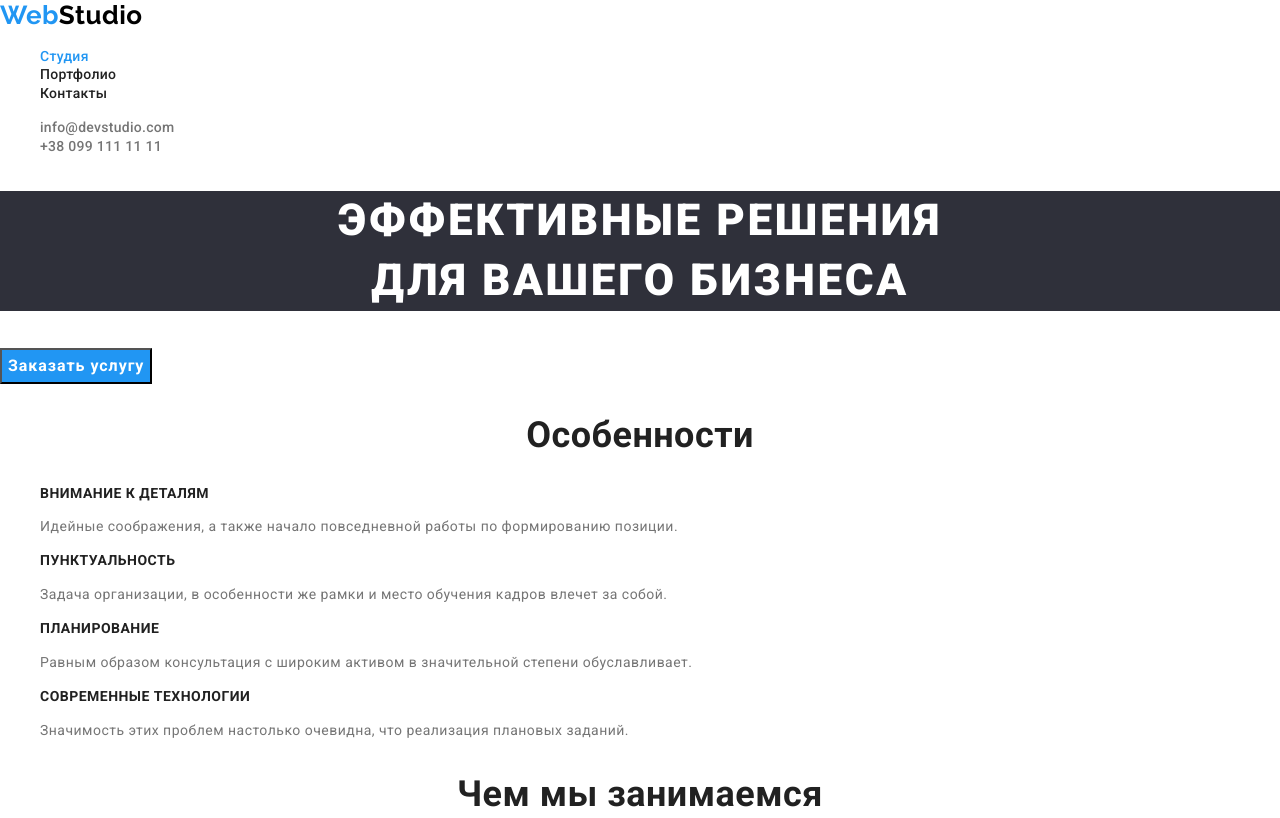
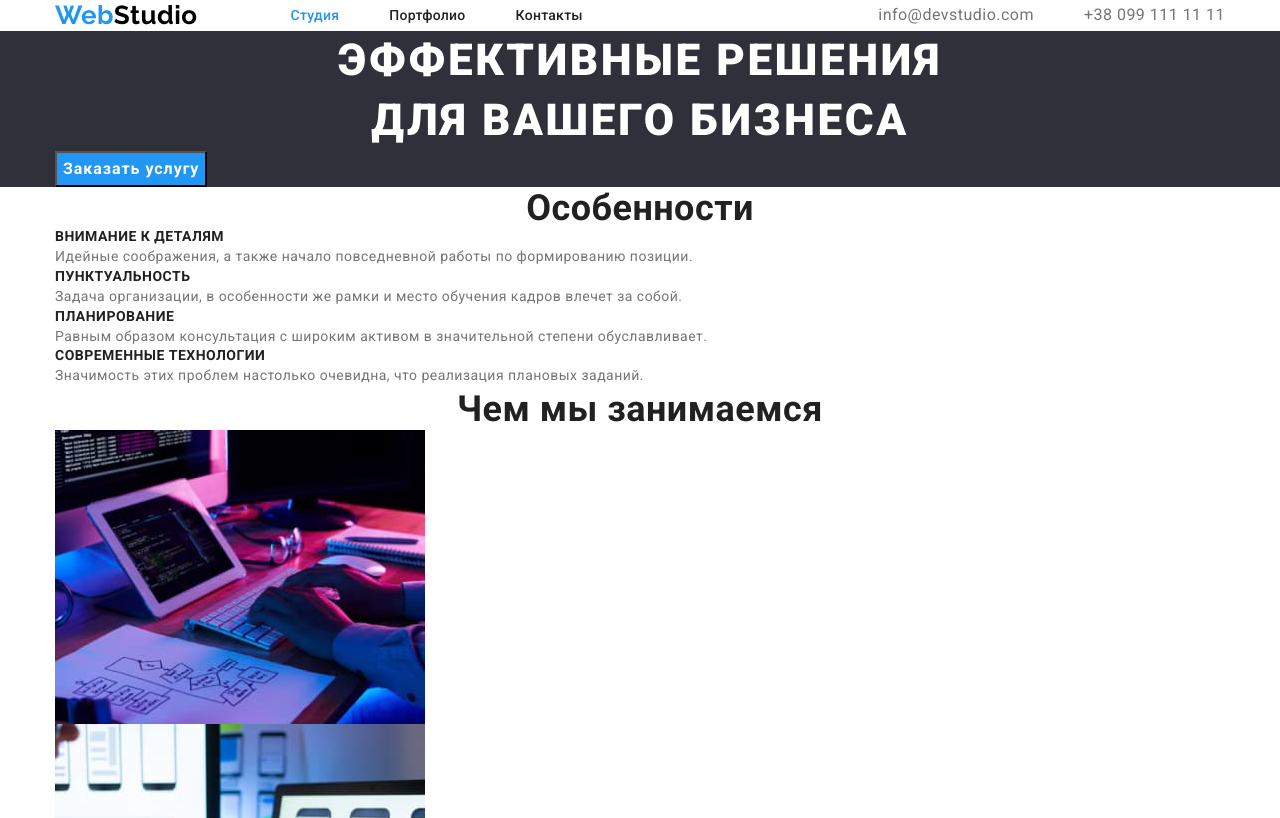
Before and after one commit to Drey44/goit-markup-hw-03, a plain HTML site: page index.html in a window 1280 px wide. Shown: the top 818 px of the page. Drawn offline with nearby package versions, Linux system fonts and the light colour scheme.

Commit message:
сделал хедер

```diff
--- a/CSS/styles.css
+++ b/CSS/styles.css
@@ -7,6 +7,35 @@
     --logo-black-color: #000000;
     --footer-link-color: rgba(255, 255, 255, 0.6);
     --nav-button-bg-color: #F5F4FA;
+}
+
+h1,
+h2,
+h3,
+h4,
+p {
+    margin-top: 0;
+    margin-bottom: 0;
+}
+
+ul,
+ol {
+    margin-top: 0;
+    margin-bottom: 0;
+    padding-left: 0;
+}
+
+/* Но в домашке так делать не разрешается*/
+img {
+    display: block;
+}
+
+.container {
+    width: 1200px;
+    margin-left: auto;
+    margin-right: auto;
+    padding-left: 15px;
+    padding-right: 15px;
 }
 
 
@@ -63,7 +92,40 @@
 }
 
 /*======================HEADER========================*/
-.menu-link {
+.page-header-container {
+    display: flex;
+    align-items: center;
+    justify-content: space-between;
+}
+
+.page-nav {
+    display: flex;
+    align-items: center;
+
+}
+
+.menu {
+    display: flex;
+    align-items: center;
+}
+
+.list-contacts {
+    display: flex;
+    align-items: center;
+
+
+}
+
+.page-nav .link-logo {
+    margin-right: 93px;
+}
+
+.menu-item:not(:last-child) {
+    margin-right: 50px;
+}
+
+.menu-link,
+.link-contacts {
     font-weight: 500;
     font-size: 14px;
     line-height: 1.14;
@@ -73,33 +135,39 @@
 
 }
 
-.menu-link:hover,
-.menu-link:focus {
-    color: #2196F3;
+.link-mail,
+.link-tel {
+    color: var(--secondary-text-color);
 
 }
 
-.contacts {
-
-    font-weight: 500;
-    font-size: 14px;
-    line-height: 1.14;
-    letter-spacing: 0.02em;
-    color: var(--secondary-text-color);
+/* через псевдокласс не получалось сделать, почему то не работал,
+пришлось присвоить ссылкам еще один класс*/
+.link-mail {
+    margin-right: 50px;
 }
 
-/*color: #2196F3 цвет акцента;
-    */
-.contacts:hover,
-.contacts:focus {
-    color: var(--acent-color)
+.menu-link:hover,
+.link-mail:hover,
+.link-tel:hover,
+.menu-link:focus,
+.link-mail:focus,
+.link-tel:focus {
+    color: #2196F3;
+
 }
 
 .active {
     color: var(--acent-color);
 }
 
+
+
 /*========================HERO============================*/
+.hero {
+    background-color: var(--background-color);
+}
+
 .hero-title {
     font-weight: 900;
     font-size: 44px;
@@ -110,12 +178,11 @@
     letter-spacing: 0.06em;
     text-transform: uppercase;
     color: var(--white-color);
-    background-color: var(--background-color);
+
 }
 
 /*Странно, но почему-то кнопка не наследует свойства*/
 .modal-btn {
-    font-family: 'Roboto', sans-serif;
     font-weight: 700;
     font-size: 16px;
     line-height: 1.88;
--- a/index.html
+++ b/index.html
@@ -19,8 +19,11 @@
 
 <body class="body">
   <!-- HEADER-->
-  <header class="page-header">
+  <header class="page-header section ">
+    <div class="container page-header-container">
+
       <nav class="page-nav">
+
         <a class="link-logo" href="./index.html">Web<span class="logo-color">Studio</span></a>
         <ul class="menu list">
           <li class="menu-item">
@@ -34,27 +37,34 @@
           </li>
         </ul>
       </nav>
-    <ul class="list ">
-      <li><a class="link contacts" href="mailto:info@devstudio.com">info@devstudio.com</a></li>
-      <li><a class="link contacts" href="tel:+380991111111">+38 099 111 11 11</a></li>
+
+      <ul class="list list-contacts">
+        <li><a class="link link-mail  " href="mailto:info@devstudio.com">info@devstudio.com</a></li>
+        <li><a class="link link-tel " href="tel:+380991111111">+38 099 111 11 11</a></li>
       </ul>
+
+    </div>
   </header>
   <!-- Main-->
   <main>
     <!-- HERO-->
-    <section class="hero">
+    <section class="hero section">
+      <div class="container">
         <h1 class="hero-title">Эффективные решения<br> для вашего бизнеса</h1>
         <button class="modal-btn" type="button">Заказать услугу</button>
+      </div>
     </section>
     <!-- Особенности(features)-->
     <section class="section features">
+      <div class="container">
         <h2 class="section-title">Особенности</h2>
         <ul class="list ">
           <li>
             <h3 class="features-list-title">
               Внимание к деталям
             </h3>
-          <p class="features-list-text">Идейные соображения, а также начало повседневной работы по формированию позиции.
+            <p class="features-list-text">Идейные соображения, а также начало повседневной работы по формированию
+              позиции.
             </p>
           </li>
           <li>
@@ -75,12 +85,15 @@
             <h3 class="features-list-title">
               Современные технологии
             </h3>
-          <p class="features-list-text">Значимость этих проблем настолько очевидна, что реализация плановых заданий.</p>
+            <p class="features-list-text">Значимость этих проблем настолько очевидна, что реализация плановых заданий.
+            </p>
           </li>
         </ul>
+      </div>
     </section>
     <!-- Чем мы занимаемся-->
     <section class="section">
+      <div class="container">
         <h2 class="section-title">Чем мы занимаемся</h2>
 
         <ul class="list section-list">
@@ -93,9 +106,11 @@
               alt="Художник веб-дизайна с работой над выбором цвета на графическом планшете" width="370" height="294" />
           </li>
         </ul>
+      </div>
     </section>
     <!-- Наша команда-->
     <section class="section">
+      <div class="container">
         <h2 class="section-title">Наша команда</h2>
         <ul class="list ">
           <li>
@@ -116,9 +131,11 @@
             <p class="team-list-text" lang="en">UI Designer</p>
           </li>
         </ul>
+      </div>
     </section>
     <!-- Footer-->
-    <footer class="footer">
+    <footer class="footer section">
+      <div class="container">
         <a class="link-logo" href="./index.html">Web<span class="logo-color">Studio</span></a>
         <address class="adress">
           <ul class="list">
@@ -131,6 +148,7 @@
             <li><a class="link footer-link" href="tel:+380991111111">+38 099 111 11 11</a></li>
           </ul>
         </address>
+      </div>
     </footer>
   </main>
 </body>
```
Also changed, not shown: portfolio.html (+11 -5 lines). Lines whose indentation alone changed are shown as unchanged.
